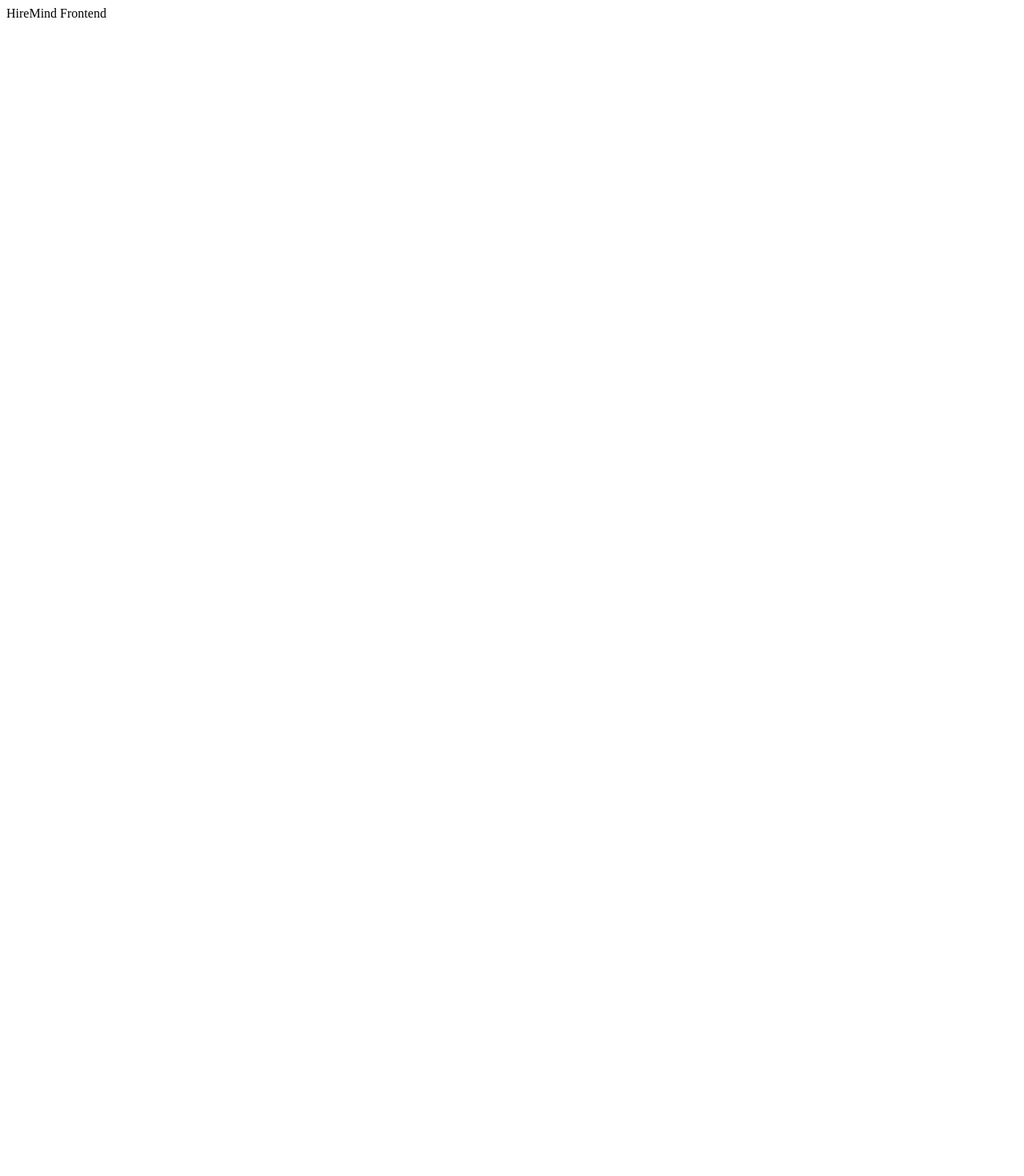
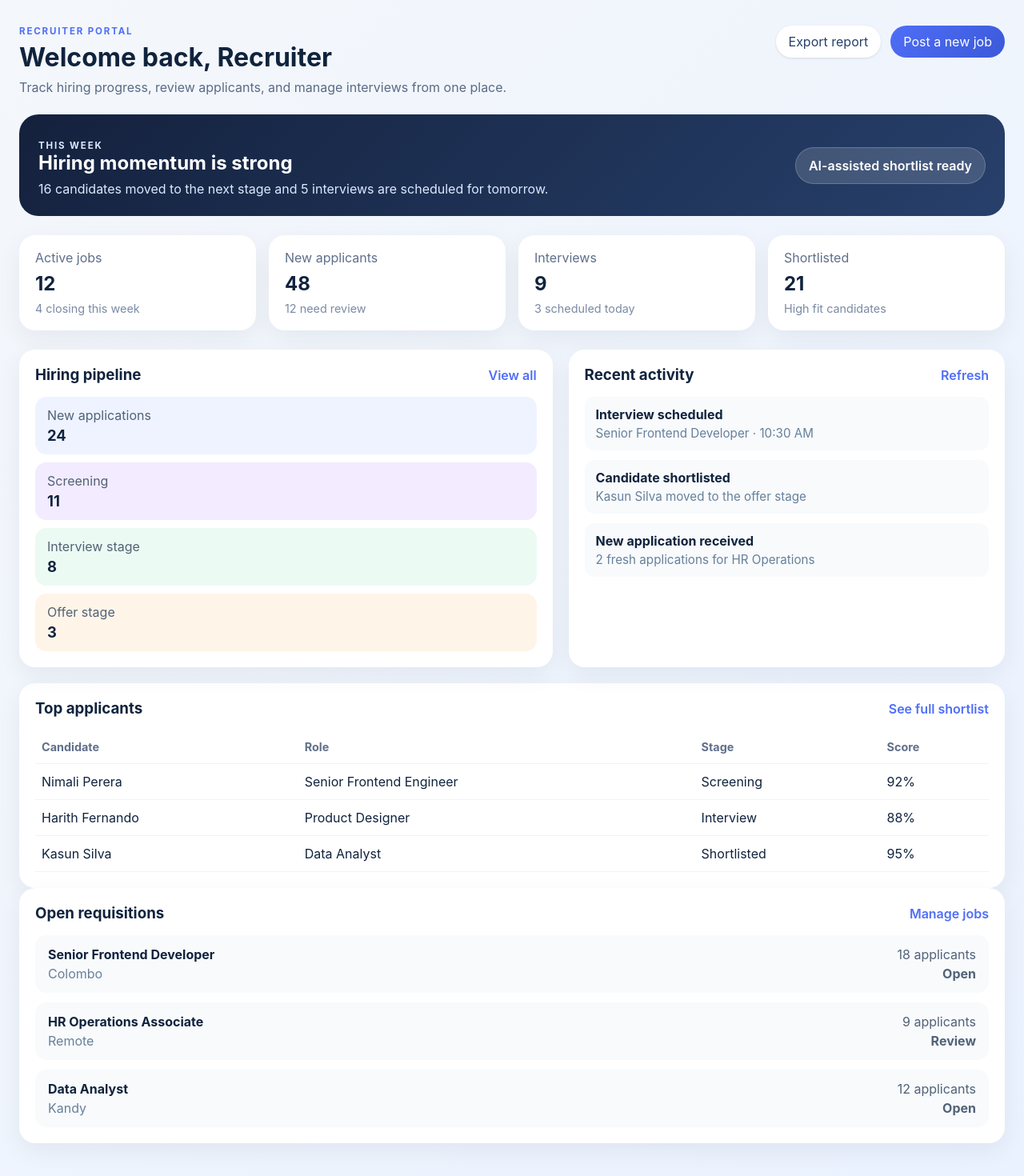
Before and after one commit to raveenkaushalya/HireMind, a React (Vite) app in the folder frontend/: page / in a window 1280 px wide. Shown: the top 1470 px of the page at 80% size. Before the commit the page ends 800 px from the top, so only its background shows below. Built offline with nearby package versions, Linux system fonts and the light colour scheme.

Commit message:
Recruiter portal updated.

```diff
--- a/frontend/src/main.jsx
+++ b/frontend/src/main.jsx
@@ -1,12 +1,10 @@
 import React from 'react';
 import ReactDOM from 'react-dom/client';
-
-function App() {
-  return <div>HireMind Frontend</div>;
-}
+import AppRoutes from './routes/AppRoutes';
+import './styles/globals.css';
 
 ReactDOM.createRoot(document.getElementById('root')).render(
   <React.StrictMode>
-    <App />
+    <AppRoutes />
   </React.StrictMode>
 );
--- a/frontend/src/pages/recruiter/RecruiterDashboard.jsx
+++ b/frontend/src/pages/recruiter/RecruiterDashboard.jsx
@@ -1,3 +1,143 @@
+import React from 'react';
+
+const stats = [
+  { label: 'Active jobs', value: '12', detail: '4 closing this week' },
+  { label: 'New applicants', value: '48', detail: '12 need review' },
+  { label: 'Interviews', value: '9', detail: '3 scheduled today' },
+  { label: 'Shortlisted', value: '21', detail: 'High fit candidates' }
+];
+
+const pipeline = [
+  { title: 'New applications', count: '24', tone: 'blue' },
+  { title: 'Screening', count: '11', tone: 'purple' },
+  { title: 'Interview stage', count: '8', tone: 'green' },
+  { title: 'Offer stage', count: '3', tone: 'orange' }
+];
+
+const applicants = [
+  { name: 'Nimali Perera', role: 'Senior Frontend Engineer', stage: 'Screening', score: '92%' },
+  { name: 'Harith Fernando', role: 'Product Designer', stage: 'Interview', score: '88%' },
+  { name: 'Kasun Silva', role: 'Data Analyst', stage: 'Shortlisted', score: '95%' }
+];
+
+const jobs = [
+  { title: 'Senior Frontend Developer', location: 'Colombo', applicants: '18', status: 'Open' },
+  { title: 'HR Operations Associate', location: 'Remote', applicants: '9', status: 'Review' },
+  { title: 'Data Analyst', location: 'Kandy', applicants: '12', status: 'Open' }
+];
+
 export default function RecruiterDashboard() {
-  return <div>Recruiter Dashboard</div>;
+  return (
+    <div className="recruiter-page">
+      <header className="recruiter-header">
+        <div>
+          <p className="eyebrow">Recruiter portal</p>
+          <h1>Welcome back, Recruiter</h1>
+          <p className="subtitle">Track hiring progress, review applicants, and manage interviews from one place.</p>
+        </div>
+        <div className="header-actions">
+          <button className="btn btn-secondary">Export report</button>
+          <button className="btn btn-primary">Post a new job</button>
+        </div>
+      </header>
+
+      <section className="hero-card">
+        <div>
+          <p className="eyebrow">This week</p>
+          <h2>Hiring momentum is strong</h2>
+          <p>16 candidates moved to the next stage and 5 interviews are scheduled for tomorrow.</p>
+        </div>
+        <div className="hero-badge">AI-assisted shortlist ready</div>
+      </section>
+
+      <section className="stats-grid">
+        {stats.map((stat) => (
+          <article className="stat-card" key={stat.label}>
+            <p>{stat.label}</p>
+            <h3>{stat.value}</h3>
+            <span>{stat.detail}</span>
+          </article>
+        ))}
+      </section>
+
+      <div className="dashboard-grid">
+        <section className="panel">
+          <div className="panel-header">
+            <h3>Hiring pipeline</h3>
+            <a href="#">View all</a>
+          </div>
+          <div className="pipeline-list">
+            {pipeline.map((item) => (
+              <div className={`pipeline-item ${item.tone}`} key={item.title}>
+                <div>
+                  <p>{item.title}</p>
+                  <strong>{item.count}</strong>
+                </div>
+              </div>
+            ))}
+          </div>
+        </section>
+
+        <section className="panel">
+          <div className="panel-header">
+            <h3>Recent activity</h3>
+            <a href="#">Refresh</a>
+          </div>
+          <ul className="activity-list">
+            <li><strong>Interview scheduled</strong><span>Senior Frontend Developer · 10:30 AM</span></li>
+            <li><strong>Candidate shortlisted</strong><span>Kasun Silva moved to the offer stage</span></li>
+            <li><strong>New application received</strong><span>2 fresh applications for HR Operations</span></li>
+          </ul>
+        </section>
+      </div>
+
+      <section className="panel">
+        <div className="panel-header">
+          <h3>Top applicants</h3>
+          <a href="#">See full shortlist</a>
+        </div>
+        <table className="data-table">
+          <thead>
+            <tr>
+              <th>Candidate</th>
+              <th>Role</th>
+              <th>Stage</th>
+              <th>Score</th>
+            </tr>
+          </thead>
+          <tbody>
+            {applicants.map((applicant) => (
+              <tr key={applicant.name}>
+                <td>{applicant.name}</td>
+                <td>{applicant.role}</td>
+                <td>{applicant.stage}</td>
+                <td>{applicant.score}</td>
+              </tr>
+            ))}
+          </tbody>
+        </table>
+      </section>
+
+      <section className="panel">
+        <div className="panel-header">
+          <h3>Open requisitions</h3>
+          <a href="#">Manage jobs</a>
+        </div>
+        <div className="jobs-list">
+          {jobs.map((job) => (
+            <article className="job-card" key={job.title}>
+              <div>
+                <h4>{job.title}</h4>
+                <p>{job.location}</p>
+              </div>
+              <div className="job-meta">
+                <span>{job.applicants} applicants</span>
+                <strong>{job.status}</strong>
+              </div>
+            </article>
+          ))}
+        </div>
+      </section>
+    </div>
+  );
 }
--- a/frontend/src/routes/AppRoutes.jsx
+++ b/frontend/src/routes/AppRoutes.jsx
@@ -1,5 +1,6 @@
 import React from 'react';
+import RecruiterDashboard from '../pages/recruiter/RecruiterDashboard';
 
 export default function AppRoutes() {
-  return <div>Routes go here</div>;
+  return <RecruiterDashboard />;
 }
--- a/frontend/src/styles/globals.css
+++ b/frontend/src/styles/globals.css
@@ -1,8 +1,296 @@
 :root {
-  font-family: Inter, system-ui, sans-serif;
+  font-family: Inter, system-ui, -apple-system, BlinkMacSystemFont, 'Segoe UI', sans-serif;
   color-scheme: light;
+  color: #10233d;
+  background: #f4f7fb;
+}
+
+* {
+  box-sizing: border-box;
 }
 
 body {
   margin: 0;
+  background: linear-gradient(135deg, #f4f7fb 0%, #eaf2ff 100%);
 }
+
+button,
+a {
+  font: inherit;
+}
+
+#root {
+  min-height: 100vh;
+}
+
+.recruiter-page {
+  max-width: 1280px;
+  margin: 0 auto;
+  padding: 32px 24px 48px;
+}
+
+.recruiter-header {
+  display: flex;
+  justify-content: space-between;
+  align-items: flex-start;
+  gap: 16px;
+  margin-bottom: 24px;
+}
+
+.eyebrow {
+  margin: 0 0 6px;
+  text-transform: uppercase;
+  letter-spacing: 0.16em;
+  font-size: 0.72rem;
+  font-weight: 700;
+  color: #4f6ef7;
+}
+
+.recruiter-header h1,
+.hero-card h2,
+.panel h3,
+.job-card h4 {
+  margin: 0;
+}
+
+.subtitle {
+  margin: 8px 0 0;
+  color: #5a6b85;
+  max-width: 640px;
+}
+
+.header-actions {
+  display: flex;
+  gap: 12px;
+}
+
+.btn {
+  border: 0;
+  border-radius: 999px;
+  padding: 10px 16px;
+  cursor: pointer;
+}
+
+.btn-primary {
+  background: linear-gradient(135deg, #4f6ef7, #3b59d8);
+  color: white;
+}
+
+.btn-secondary {
+  background: white;
+  color: #27406b;
+  box-shadow: 0 1px 3px rgba(15, 23, 42, 0.12);
+}
+
+.hero-card {
+  background: linear-gradient(135deg, #14213d, #27406b);
+  color: white;
+  padding: 24px;
+  border-radius: 24px;
+  display: flex;
+  justify-content: space-between;
+  align-items: center;
+  gap: 16px;
+  margin-bottom: 24px;
+}
+
+.hero-card p {
+  margin: 8px 0 0;
+  color: #dce9ff;
+}
+
+.hero-badge {
+  background: rgba(255, 255, 255, 0.15);
+  border: 1px solid rgba(255, 255, 255, 0.2);
+  padding: 12px 16px;
+  border-radius: 999px;
+  font-weight: 600;
+  white-space: nowrap;
+}
+
+.stats-grid {
+  display: grid;
+  grid-template-columns: repeat(4, minmax(0, 1fr));
+  gap: 16px;
+  margin-bottom: 24px;
+}
+
+.stat-card,
+.panel {
+  background: white;
+  border-radius: 20px;
+  box-shadow: 0 10px 30px rgba(15, 23, 42, 0.06);
+}
+
+.stat-card {
+  padding: 18px 20px;
+}
+
+.stat-card p {
+  margin: 0 0 8px;
+  color: #5f6f89;
+}
+
+.stat-card h3 {
+  margin: 0 0 6px;
+  font-size: 1.5rem;
+}
+
+.stat-card span {
+  color: #7a8aa4;
+  font-size: 0.9rem;
+}
+
+.dashboard-grid {
+  display: grid;
+  grid-template-columns: 1.1fr 0.9fr;
+  gap: 20px;
+  margin-bottom: 20px;
+}
+
+.panel {
+  padding: 20px;
+}
+
+.panel-header {
+  display: flex;
+  justify-content: space-between;
+  align-items: center;
+  margin-bottom: 16px;
+}
+
+.panel-header a {
+  color: #4f6ef7;
+  text-decoration: none;
+  font-weight: 600;
+}
+
+.pipeline-list {
+  display: grid;
+  gap: 10px;
+}
+
+.pipeline-item {
+  border-radius: 14px;
+  padding: 13px 15px;
+}
+
+.pipeline-item p {
+  margin: 0 0 4px;
+  color: #516278;
+}
+
+.pipeline-item strong {
+  font-size: 1.15rem;
+}
+
+.pipeline-item.blue {
+  background: #eef3ff;
+}
+
+.pipeline-item.purple {
+  background: #f3ebff;
+}
+
+.pipeline-item.green {
+  background: #ebfaf2;
+}
+
+.pipeline-item.orange {
+  background: #fff4e8;
+}
+
+.activity-list {
+  list-style: none;
+  padding: 0;
+  margin: 0;
+  display: grid;
+  gap: 12px;
+}
+
+.activity-list li {
+  padding: 12px 14px;
+  border-radius: 12px;
+  background: #f8fafc;
+  display: flex;
+  flex-direction: column;
+  gap: 4px;
+}
+
+.activity-list span {
+  color: #66809a;
+  font-size: 0.95rem;
+}
+
+.data-table {
+  width: 100%;
+  border-collapse: collapse;
+}
+
+.data-table th,
+.data-table td {
+  text-align: left;
+  padding: 12px 8px;
+  border-bottom: 1px solid #eef2f7;
+}
+
+.data-table th {
+  color: #61708a;
+  font-size: 0.9rem;
+}
+
+.jobs-list {
+  display: grid;
+  gap: 12px;
+}
+
+.job-card {
+  display: flex;
+  justify-content: space-between;
+  align-items: center;
+  padding: 14px 16px;
+  border-radius: 14px;
+  background: #f8fafc;
+}
+
+.job-card p {
+  margin: 4px 0 0;
+  color: #68809b;
+}
+
+.job-meta {
+  display: flex;
+  flex-direction: column;
+  align-items: flex-end;
+  gap: 4px;
+  color: #516278;
+}
+
+@media (max-width: 900px) {
+  .stats-grid,
+  .dashboard-grid {
+    grid-template-columns: 1fr 1fr;
+  }
+}
+
+@media (max-width: 680px) {
+  .recruiter-header,
+  .hero-card,
+  .job-card {
+    flex-direction: column;
+    align-items: flex-start;
+  }
+
+  .stats-grid,
+  .dashboard-grid {
+    grid-template-columns: 1fr;
+  }
+
+  .header-actions {
+    width: 100%;
+  }
+
+  .btn {
+    flex: 1;
+  }
+}
```
Also changed, not shown: frontend/package.json (+8 -0 lines), 4 other files (tests, documents, lock files or other folders).
